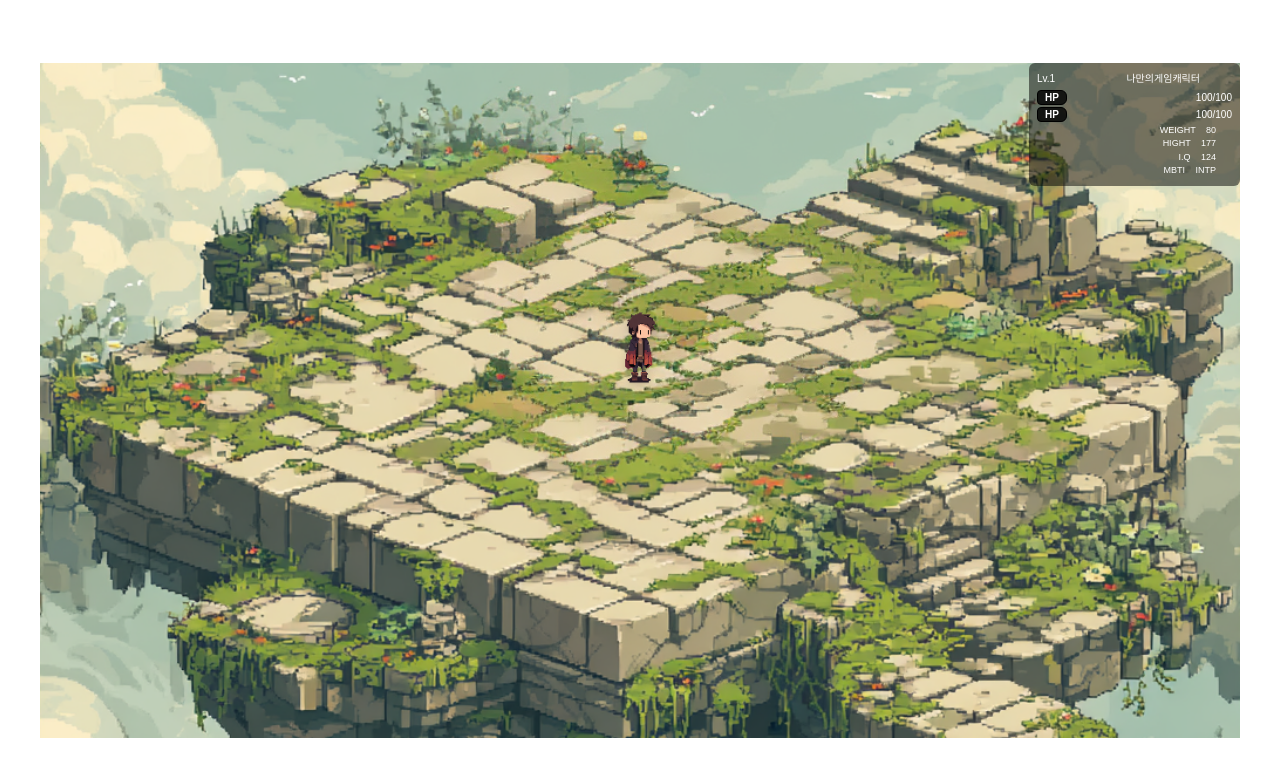
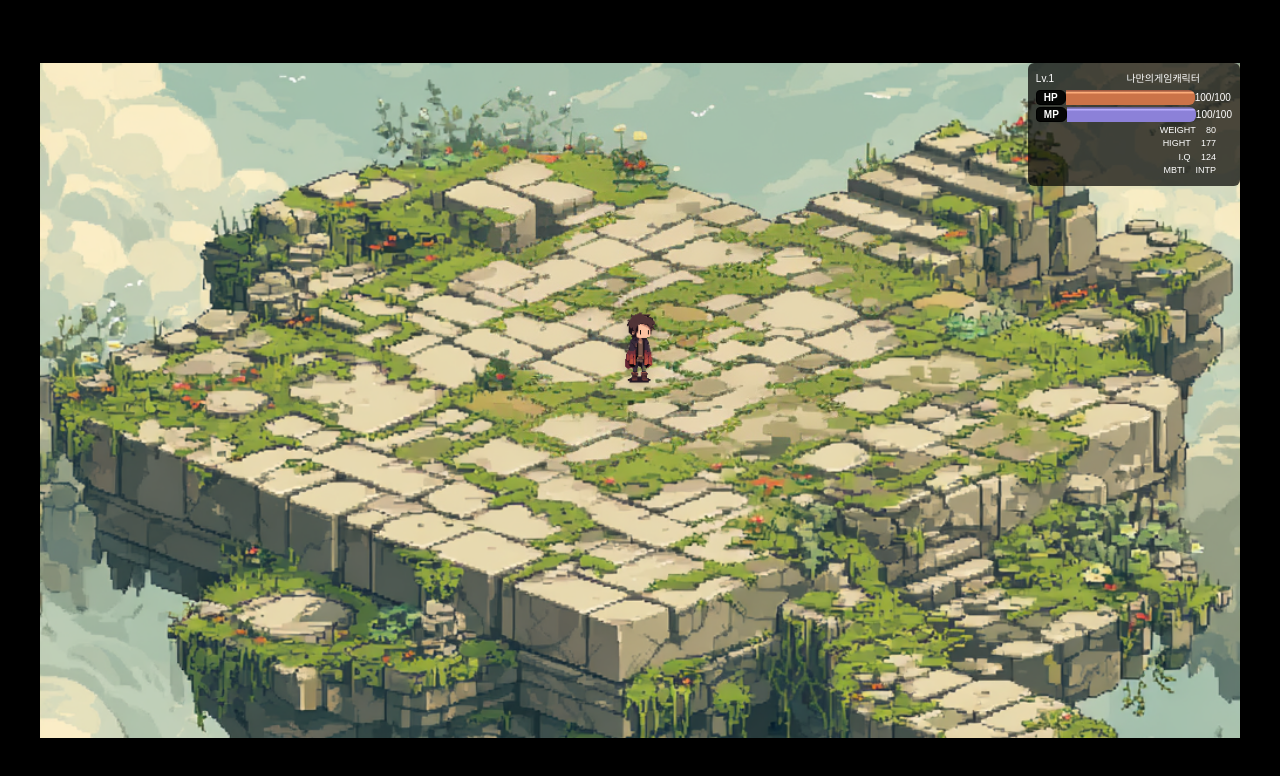
Before and after one commit to yuwonkyu/makeCharacter, a Next.js app: page /character in a window 1280 px wide. Shown: the top 776 px of the page. Built offline with nearby package versions, Linux system fonts and the light colour scheme.

Commit message:
💄 feat: 캐릭터 페이지 스타일 개선 및 배경 색상 조정

```diff
--- a/src/app/character/page.tsx
+++ b/src/app/character/page.tsx
@@ -66,8 +66,8 @@ const CharacterPage = () => {
     );
 
   return (
-    <div className="w-screen h-screen bg-[var(--gray-2)] flex items-center justify-center">
-      <div className="relative bg-[var(--black)] flex items-center justify-center w-full h-full">
+    <div className="w-screen h-screen bg-gray-2 flex items-center justify-center">
+      <div className="relative bg-black flex items-center justify-center w-full h-full">
         <div
           className="
             relative
@@ -81,7 +81,7 @@ const CharacterPage = () => {
           }}
         >
           {/* 캐릭터 정보 패널 */}
-          <div className="absolute top-0 right-0 z-20 bg-black/50 rounded-[6px] px-2 py-2 text-white">
+          <div className="absolute top-0 right-0 z-20 bg-black/70 rounded-[6px] px-2 py-2 text-white">
             <div className="flex justify-between items-center mb-1">
               <span className="text-[10px] font-medium">Lv.1</span>
               <span className="text-[10px] font-medium mr-8">
@@ -89,23 +89,17 @@ const CharacterPage = () => {
               </span>
             </div>
             <div className="flex items-center mb-0.5 text-[10px]">
-              <span className="flex items-center border-1 border-black justify-center font-bold  h-[15px] bg-black/80 rounded-l-[4px] rounded-r-[6px] px-[7px] ">
+              <span className="flex items-center border border-black justify-center font-bold h-[15px] bg-black/90 rounded-l-[4px] rounded-r-[6px] px-[7px] ">
                 HP
               </span>
-              <div
-                className="h-[15px] w-[129px] rounded-r-[6px]"
-                style={{ background: "var(--gradient-orange)" }}
-              />
+              <div className="h-[15px] w-[129px] rounded-r-[6px] bg-gradient-orange-custom" />
               <span>100/100</span>
             </div>
             <div className="flex items-center mb-0.5 text-[10px]">
-              <span className="flex items-center border-1 border-black justify-center font-bold  h-[15px] bg-black/80 rounded-l-[4px] rounded-r-[6px] px-[7px] ">
-                HP
+              <span className="flex items-center border border-black justify-center font-bold h-[15px] bg-black/90 rounded-l-[4px] rounded-r-[6px] px-[7px] ">
+                MP
               </span>
-              <div
-                className="h-[15px] w-[129px] rounded-r-[6px]"
-                style={{ background: "var(--gradient-purple)" }}
-              />
+              <div className="h-[15px] w-[129px] rounded-r-[6px] bg-gradient-purple-custom" />
               <span>100/100</span>
             </div>
             <div className="flex flex-col flex-wrap items-end pr-4 gap-y-0.1 text-[9px]">
@@ -150,8 +144,7 @@ const CharacterPage = () => {
           <div className="fixed bottom-8 left-1/2 -translate-x-1/2 z-50 flex flex-col items-center gap-0.5 ">
             {/* 위쪽 버튼 */}
             <button
-              className="size-15 rounded-full text-white text-2xl flex items-center justify-center shadow-md opacity-85"
-              style={{ background: "var(--gradient-blue)" }}
+              className="size-15 rounded-full text-white text-2xl flex items-center justify-center shadow-md opacity-85 bg-gradient-blue-custom"
               onClick={() => move(0, -1)}
             >
               ↑
@@ -159,15 +152,13 @@ const CharacterPage = () => {
             {/* 좌/우 버튼 */}
             <div className="flex flex-row gap-14">
               <button
-                className="size-15 rounded-full text-white text-2xl flex items-center justify-center shadow-md opacity-85"
-                style={{ background: "var(--gradient-blue)" }}
+                className="size-15 rounded-full text-white text-2xl flex items-center justify-center shadow-md opacity-85 bg-gradient-blue-custom"
                 onClick={() => move(-1, 0)}
               >
                 ←
               </button>
               <button
-                className="size-15 rounded-full text-white text-2xl flex items-center justify-center shadow-md opacity-85"
-                style={{ background: "var(--gradient-blue)" }}
+                className="size-15 rounded-full text-white text-2xl flex items-center justify-center shadow-md opacity-85 bg-gradient-blue-custom"
                 onClick={() => move(1, 0)}
               >
                 →
@@ -175,8 +166,7 @@ const CharacterPage = () => {
             </div>
             {/* 아래쪽 버튼 */}
             <button
-              className="size-15 rounded-full text-white text-2xl flex items-center justify-center shadow-md opacity-85"
-              style={{ background: "var(--gradient-blue)" }}
+              className="size-15 rounded-full text-white text-2xl flex items-center justify-center shadow-md opacity-85 bg-gradient-blue-custom"
               onClick={() => move(0, 1)}
             >
               ↓
```
